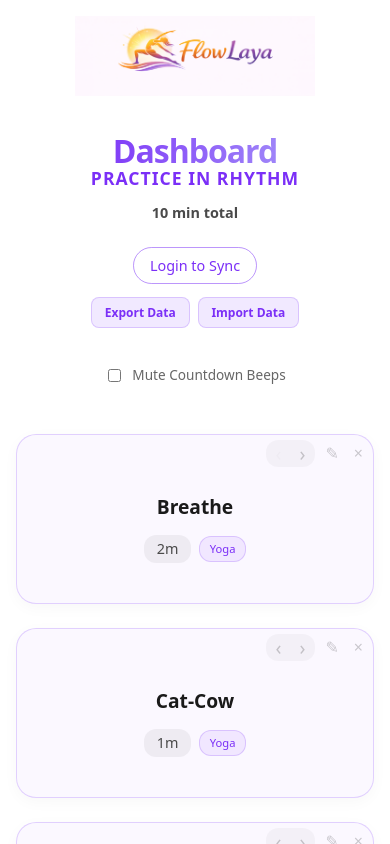
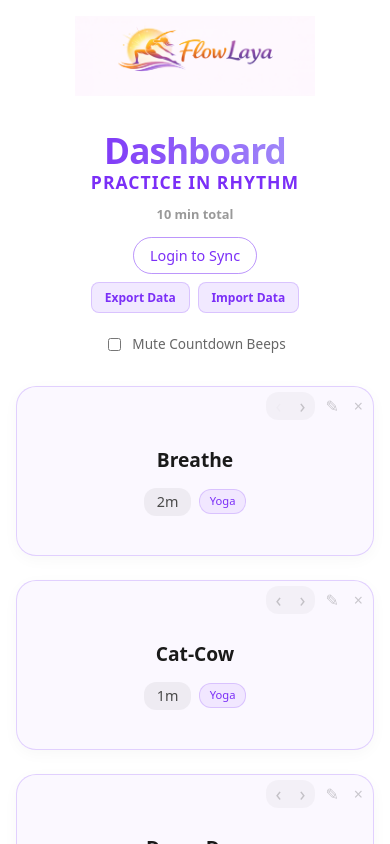
Before and after one commit to cortanext/LayaAbhyasa, a React (Vite) app: page / in a window 390 px wide. Shown: the top 844 px of the page. Built offline with nearby package versions, Linux system fonts and the light colour scheme.

Commit message:
UI: Compact header layout and unified spacing

```diff
--- a/src/App.jsx
+++ b/src/App.jsx
@@ -704,7 +704,7 @@ function App() {
                 <main className={styles.dashboard}>
                     <header className={styles.header}>
                         <div className={styles.titleSection}>
-                            <img src="/logo.png" alt="Flow Laya Logo" style={{ width: '240px', height: 'auto', marginBottom: '1rem' }} />
+                            <img src="/logo.png" alt="Flow Laya Logo" style={{ width: '240px', height: 'auto', marginBottom: '0.5rem' }} />
                             <h1 className={styles.title}>Dashboard {isSyncing && <span className={styles.syncing}>◌</span>}</h1>
                             <div className={styles.subtitle}>Practice in rhythm</div>
                             <div className={styles.totalTime}>{totalDurationMinutes} min total</div>
--- a/src/App.module.css
+++ b/src/App.module.css
@@ -54,17 +54,17 @@
 }
 
 .totalTime {
-    color: #4a4a4a;
-    font-size: 0.9rem;
-    margin-top: 2px;
+    color: rgba(0, 0, 0, 0.4);
+    font-size: 0.8rem;
+    margin-top: -2px;
     font-weight: 600;
 }
 
 .settingsSection {
-    margin-top: 0.8rem;
+    margin-top: 0.5rem;
     display: flex;
     align-items: center;
-    gap: 2rem;
+    gap: 1.5rem;
     grid-column: 1 / -1;
 }
 
@@ -96,15 +96,15 @@
     display: grid;
     grid-template-columns: 1fr auto;
     align-items: flex-start;
-    margin-bottom: 2rem;
-    gap: 1.5rem;
+    margin-bottom: 1.5rem;
+    gap: 1rem;
 }
 
 .userControls {
     display: flex;
     flex-direction: column;
     align-items: flex-end;
-    gap: 0.8rem;
+    gap: 0.6rem;
 }
 
 .userInfo {
@@ -552,31 +552,45 @@
         flex-direction: column;
         align-items: center;
         text-align: center;
+        gap: 0.8rem;
+        margin-bottom: 1rem;
     }
 
     .titleSection {
         order: 1;
+        gap: 0.2rem;
     }
 
     .userControls {
         order: 2;
         align-items: center;
         width: 100%;
+        gap: 0.5rem;
+    }
+
+    .userInfo {
+        padding: 0.8rem 1.2rem;
     }
 
     .settingsSection {
         order: 3;
         flex-direction: column;
-        gap: 1rem;
+        gap: 0.8rem;
         width: 100%;
+        margin-top: 0.5rem;
     }
 
     .title {
-        font-size: 2rem !important;
+        font-size: 2.2rem !important;
+    }
+
+    .subtitle {
+        font-size: 0.9rem;
     }
 
     .presetGrid {
         grid-template-columns: 1fr !important;
+        gap: 1rem;
     }
 }
 
```
